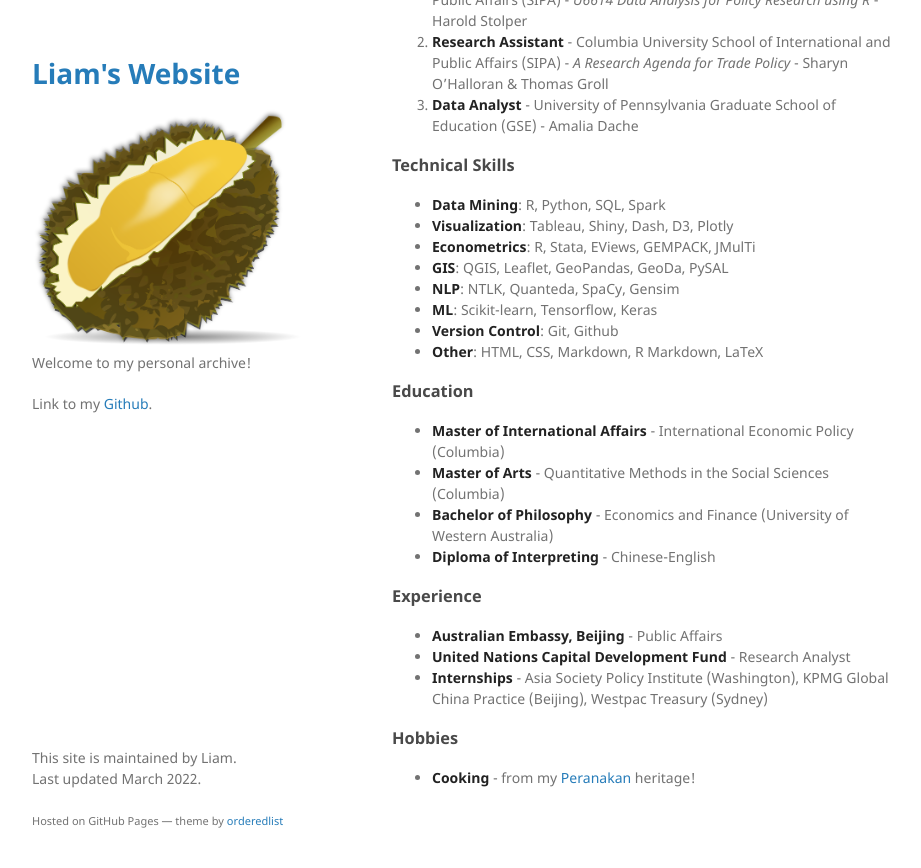
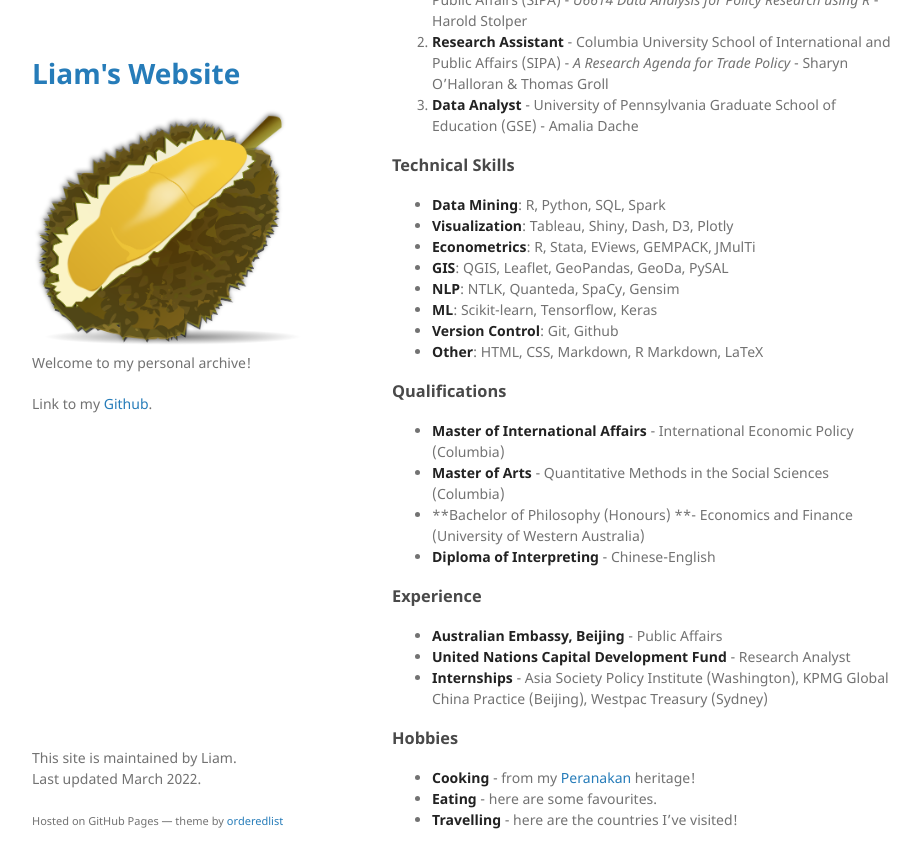
Before and after one commit to ltk2118/home, a Jekyll site: the page built from index.md, in a window 1280 px wide and 900 px high, scrolled down 585 px. Shown: the top 868 px of the window, without its empty margins (178-1099 px from the left). Built offline with Jekyll 4.4.1, drawn with Linux system fonts in a browser that asks for light colours; our own code applies the rules of GitHub Pages for plain Markdown files.

Commit message:
update index.md

```diff
--- a/index.md
+++ b/index.md
@@ -34,11 +34,11 @@ I'm a Columbia [SIPA](https://www.sipa.columbia.edu/)-[QMSS](https://www.qmss.co
 - **Version Control**: Git, Github
 - **Other**: HTML, CSS, Markdown, R Markdown, LaTeX
 
-### Education
+### Qualifications
 
 * **Master of International Affairs** - International Economic Policy (Columbia)
 * **Master of Arts** - Quantitative Methods in the Social Sciences (Columbia)
-* **Bachelor of Philosophy** - Economics and Finance (University of Western Australia)
+* **Bachelor of Philosophy (Honours) **- Economics and Finance (University of Western Australia)
 * **Diploma of Interpreting** - Chinese-English
 
 ### Experience
@@ -50,3 +50,5 @@ I'm a Columbia [SIPA](https://www.sipa.columbia.edu/)-[QMSS](https://www.qmss.co
 ### Hobbies
 
 * **Cooking** - from my [Peranakan](https://en.wikipedia.org/wiki/Peranakan_cuisine#:~:text=Peranakan%20cuisine%20or%20Nyonya%20cuisine,inter%2Dmarrying%20with%20local%20Malays.&text=The%20cuisine%20combines%20Chinese%2C%20Malay,South%20Indian%2C%20and%20other%20influences.) heritage!
+* **Eating** - here are some favourites.
+* **Travelling** - here are the countries I've visited!
```
Also changed, not shown: 1 other file.
